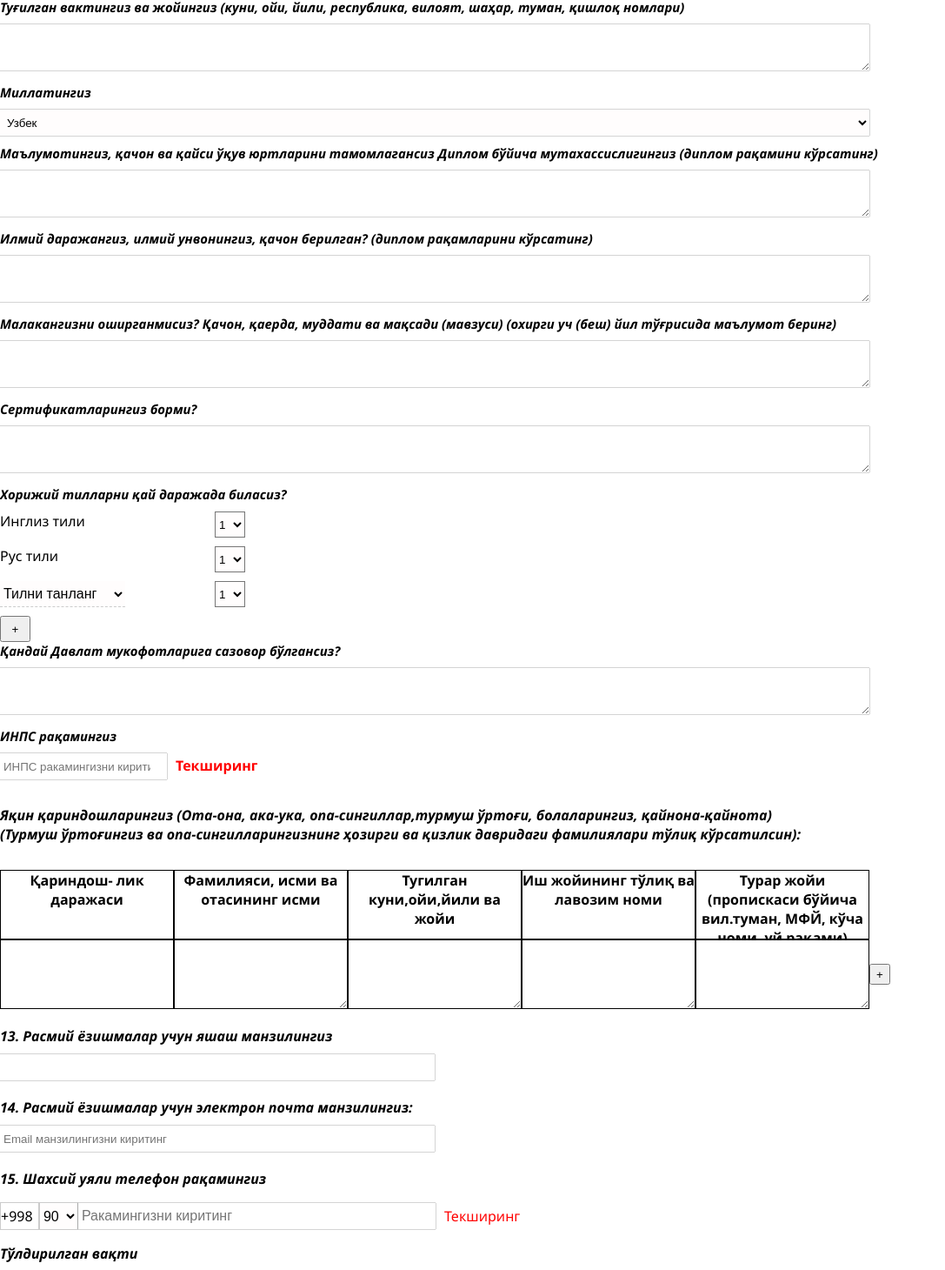
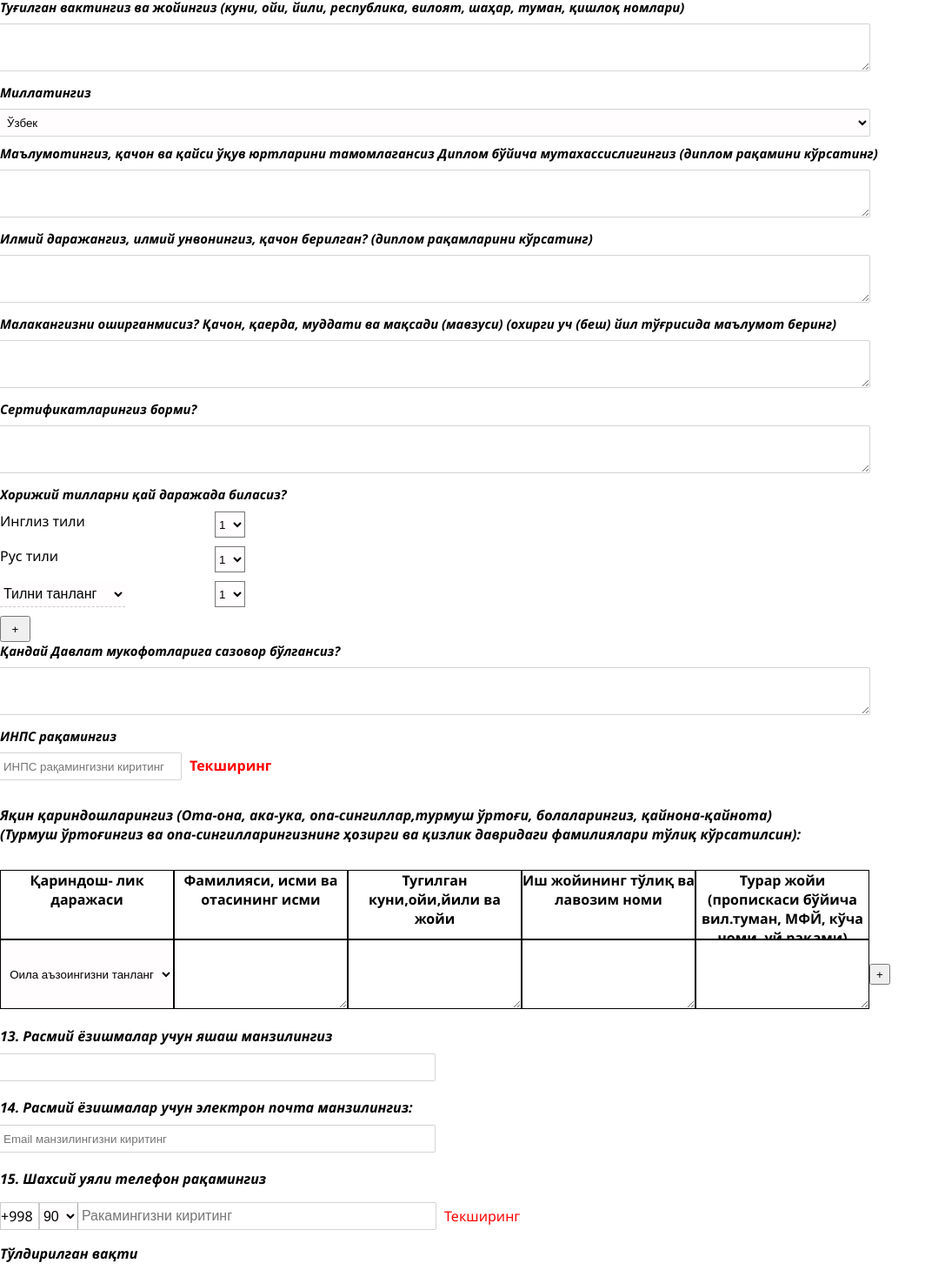
Before and after one commit to N180885/magnemo, a React (Create React App) app: page / in a window 1280 px wide. Shown: the part 517-1977 px from the top of the page at 87% size, without its empty margins (0-1087 px from the left). Built offline with nearby package versions, Linux system fonts and the light colour scheme.

Commit message:
суровнома12

```diff
--- a/src/main.jsx
+++ b/src/main.jsx
@@ -8,8 +8,8 @@ class Main extends Component {
     fam: [],
     fam1: "",
     raqam: "",
-    mail:"",
-    mails:"",
+    mail: "",
+    mails: "",
     inn: "",
     file: null,
   };
@@ -25,11 +25,11 @@ class Main extends Component {
     this.setState({ fam: copy });
   };
 
-  dow=(event)=>{
+  dow = (event) => {
     this.setState({
       file: URL.createObjectURL(event.target.files[0]),
     });
-  }
+  };
 
   render() {
     return (
@@ -61,18 +61,27 @@ class Main extends Component {
               </ul>
             </div>
             <div className="main-right">
-              <div className="foto" >
-                <p>3.5x4.5 cm</p>
-                <p><b>рангли фотосурат</b></p>
+              <div className="foto">
+                <p>3.5x4.5 cм</p>
+                <p>
+                  <b>рангли фотосурат</b>
+                </p>
                 <p>
                   (охирги 3 той давомида олинган расмий кийим(<b>галстукда</b>
                   )да)
                 </p>
                 <img src={this.state.file} alt="" />
               </div>
-                <input type="file" onChange={this.dow} id="file" style={{display:"none"}} />
+              <input
+                type="file"
+                onChange={this.dow}
+                id="file"
+                style={{ display: "none" }}
+              />
 
-                <button><label for="file">Расмни юклаш</label></button>
+              <button>
+                <label for="file">Расмни юклаш</label>
+              </button>
             </div>
           </div>
           <div className="rem">
@@ -100,14 +109,14 @@ class Main extends Component {
               <div className="box-right">
                 <select>
                   <option value="" selected>
-                    Узбек
+                  Ўзбек
                   </option>
-                  <option value="Qirg'iz">Киргиз</option>
-                  <option value="Qozoq">Козок</option>
+                  <option value="Qirg'iz">Қирғиз</option>
+                  <option value="Qozoq">Қозоқ</option>
                   <option value="Tojik">Тожик</option>
                   <option value="Rus">Рус</option>
                   <option value="Koreys">Корейс</option>
-                  <option value="Uyg'ur">Уйгур</option>
+                  <option value="Uyg'ur">Уйғур</option>
                   <option value="Turkman">Туркман</option>
                   <option value="Hindi">Хинд</option>
                   <option value="Tatar">Татар</option>
@@ -119,7 +128,7 @@ class Main extends Component {
                   <option value="Moldovan">Молдован</option>
                   <option value="Armyan">Армян</option>
                   <option value="Hitoy">Хитой</option>
-                  <option value="Qoraqalpoq">Коракалпок</option>
+                  <option value="Qoraqalpoq">Қорақалпоқ</option>
                   <option value="Ukrain">Украин</option>
                   <option value="Ozarbayjan">Озарбайжон</option>
                   <option value="Belarus">Беларус</option>
@@ -209,8 +218,8 @@ class Main extends Component {
                     <option>Корейс тили</option>
                     <option>Япон тили</option>
                     <option>Тожик тили</option>
-                    <option>Киргиз тили</option>
-                    <option>Козок тили</option>
+                    <option>Қирғиз тили</option>
+                    <option>Қозоқ тили</option>
                     <option>Туркман тили</option>
                     <option>Француз тили</option>
                     <option>Хинд тили</option>
@@ -243,8 +252,8 @@ class Main extends Component {
                     <option>Корейс тили</option>
                     <option>Япон тили</option>
                     <option>Тожик тили</option>
-                    <option>Киргиз тили</option>
-                    <option>Козок тили</option>
+                    <option>Қирғиз тили</option>
+                    <option>Қозоқ тили</option>
                     <option>Туркман тили</option>
                     <option>Француз тили</option>
                     <option>Хинд тили</option>
@@ -290,7 +299,7 @@ class Main extends Component {
                   onChange={(e) => this.setState({ inn: e.target.value })}
                   type="number"
                   className="inn"
-                  placeholder="ИНПС ракамингизни киритинг"
+                  placeholder="ИНПС рақамингизни киритинг"
                 />
                 {this.state.inn.length === 14 ? (
                   <b
@@ -301,7 +310,7 @@ class Main extends Component {
                       marginLeft: "10px",
                     }}
                   >
-                    Тугри киритилди
+                    Тўғри киритилди
                   </b>
                 ) : (
                   <b
@@ -318,7 +327,6 @@ class Main extends Component {
               </div>
             </div>
           </div>
-
           <div className="family">
             <p>
               <b>
@@ -344,7 +352,24 @@ class Main extends Component {
           </div>
           <div className="family1">
             <div className="input">
-              <input />
+            <select className="check-family">
+                          <option value="Tilni tanlang" selected disabled>
+                          Оила аъзоингизни танланг
+                          </option>
+                          <option>Бобом</option>
+                          <option>Бувим</option>
+                          <option>Отам</option>
+                          <option>Онам</option>
+                          <option>Акам</option>
+                          <option>Укам</option>
+                          <option>Опам</option>
+                          <option>Синглим</option>
+                          <option>Турмуш ўртоғим</option>
+                          <option>Ўғлим</option>
+                          <option>Қизим</option>
+                          <option>Қайнотам</option>
+                          <option>Қайнонам</option>
+                        </select>
               <textarea />
               <textarea />
               <textarea />
@@ -355,7 +380,24 @@ class Main extends Component {
               return (
                 <>
                   <div className="input">
-                    <input />
+                  <select className="check-family">
+                          <option value="Tilni tanlang" selected disabled>
+                            Оила аъзоингизни танланг
+                          </option>
+                          <option>Бобом</option>
+                          <option>Бувим</option>
+                          <option>Отам</option>
+                          <option>Онам</option>
+                          <option>Акам</option>
+                          <option>Укам</option>
+                          <option>Опам</option>
+                          <option>Синглим</option>
+                          <option>Турмуш ўртоғим</option>
+                          <option>Ўғлим</option>
+                          <option>Қизим</option>
+                          <option>Қайнотам</option>
+                          <option>Қайнонам</option>
+                        </select>
                     <textarea />
                     <textarea />
                     <textarea />
@@ -371,13 +413,12 @@ class Main extends Component {
           </div>
           <div className="mail">
             <p>14. Расмий ёзишмалар учун электрон почта манзилингиз:</p>
-            <input onChange={(e) => this.setState({ mail: e.target.value })}
+            <input
+              onChange={(e) => this.setState({ mail: e.target.value })}
               type="text"
               placeholder="Email манзилингизни киритинг"
-                value={this.state.mail}/>
-
-
-
+              value={this.state.mail}
+            />
           </div>
           <div className="number">
             <p>15. Шахсий уяли телефон рақамингиз</p>
@@ -397,9 +438,9 @@ class Main extends Component {
                 <option>33</option>
                 <option>88</option>
               </select>
-              <input type="number"
+              <input
+                type="number"
                 onChange={(e) => this.setState({ raqam: e.target.value })}
-
                 placeholder="Ракамингизни киритинг"
                 value={this.state.raqam}
               />
@@ -417,7 +458,9 @@ class Main extends Component {
                     border: "none",
                     marginLeft: "10px",
                   }}
-                >Тугри</b>
+                >
+                  Тугри
+                </b>
               ) : (
                 <b
                   style={{
--- a/src/style.css
+++ b/src/style.css
@@ -41,9 +41,6 @@ main {
   height: 1.875rem;
   width: 31.25rem;
   border: none;
-  /* border-bottom: 1px solid black; */
-  /* border-left: 1px solid black; */
-  /* border-bottom-left-radius: 5px; */
   box-shadow: 1px 1px 1px;
   outline: none;
 }
@@ -53,7 +50,6 @@ select {
 .main-right{
   position: relative;
 }
-
 .foto {
   border: 1px solid black;
   height: 13.75rem;
@@ -63,7 +59,6 @@ select {
   justify-content: space-around;
   font-size: 0.75rem;
   text-align: center;
-  /* position:absolute; */
   z-index: 0;
 }
 .foto img{
@@ -102,9 +97,8 @@ select {
   font-weight: 600;
   font-size: 0.93rem;
 }
-
 .box-right input {
-  width: 12rem;
+  width: 13rem;
   height: 1.875rem;
   padding: 4px;
   border: none;
@@ -117,37 +111,17 @@ select {
   padding: 4px;
   margin-bottom: 10px;
   border: none;
-  /* border-bottom: 1px solid black; */
-  /* border-left: 1px solid black; */
-  /* border-bottom-left-radius: 5px; */
   box-shadow: 0px 0px 1px;
   outline: none;
 }
-
 .box-right textarea {
   width: 62.5rem;
   padding: 4px;
   margin-bottom: 10px;
   border: none;
-  /* border-bottom: 1px solid black; */
-  /* border-left: 1px solid black; */
-  /* border-bottom-left-radius: 5px; */
   box-shadow: 0px 0px 1px;
   outline: none;
 }
-/* .til{
-    display: flex;
-    justify-content: space-between;
-    width: 250px;
-}
-.til input{
-    width: 150px;
-    font-size: 16px;
-}
-.til select{
-    height: 30px;
-    width: 35px;
-} */
 .lang {
   display: flex;
   justify-content: space-between;
@@ -165,13 +139,11 @@ select {
   border: none;
   border-bottom: 1px dashed #ccc;
 }
-
 .lang .tilni-tanla option {
   height: 1.875rem;
   width: 11rem;
   font-size: 1rem;
 }
-
 .box-right button {
   height: 1.875rem;
   width: 2.18rem;
@@ -193,23 +165,22 @@ select {
   font-weight: 700;
   text-align: center;
 }
-.input input {
+.input select {
   height: 5rem;
   width: 12.5rem;
   border: 1px solid black;
   font-weight: 500;
   text-align: center;
-  /* margin-bottom: 1.875rem; */
 }
 .input textarea {
   height: 5rem;
   width: 12.5rem;
   border: 1px solid black;
   font-weight: 500;
-  text-align: center;
-  /* margin-bottom: 1.875rem; */
+  cross-axis:center;
+  text-align:center;
+
 }
-
 .adres,
 .mail,
 .number,
@@ -236,9 +207,6 @@ select {
   padding: 4px;
   margin-bottom: 10px;
   border: none;
-  /* border-bottom: 1px solid black; */
-  /* border-left: 1px solid black; */
-  /* border-bottom-left-radius: 5px; */
   box-shadow: 0px 0px 1px;
   outline: none;
 }
@@ -275,12 +243,6 @@ select {
 .main-right label {
   cursor: pointer;
   font-size: 1rem;
-  /* background-color: #ccc; */
-
-
-
-
-
 }
 
 
@@ -345,7 +307,7 @@ select {
   .jadval p {
     height: 8rem;
   }
-  .input input {
+  .input select {
     height: 5rem;
     width: 9.4rem;
   }
```
Lines whose indentation alone changed are shown as unchanged.
